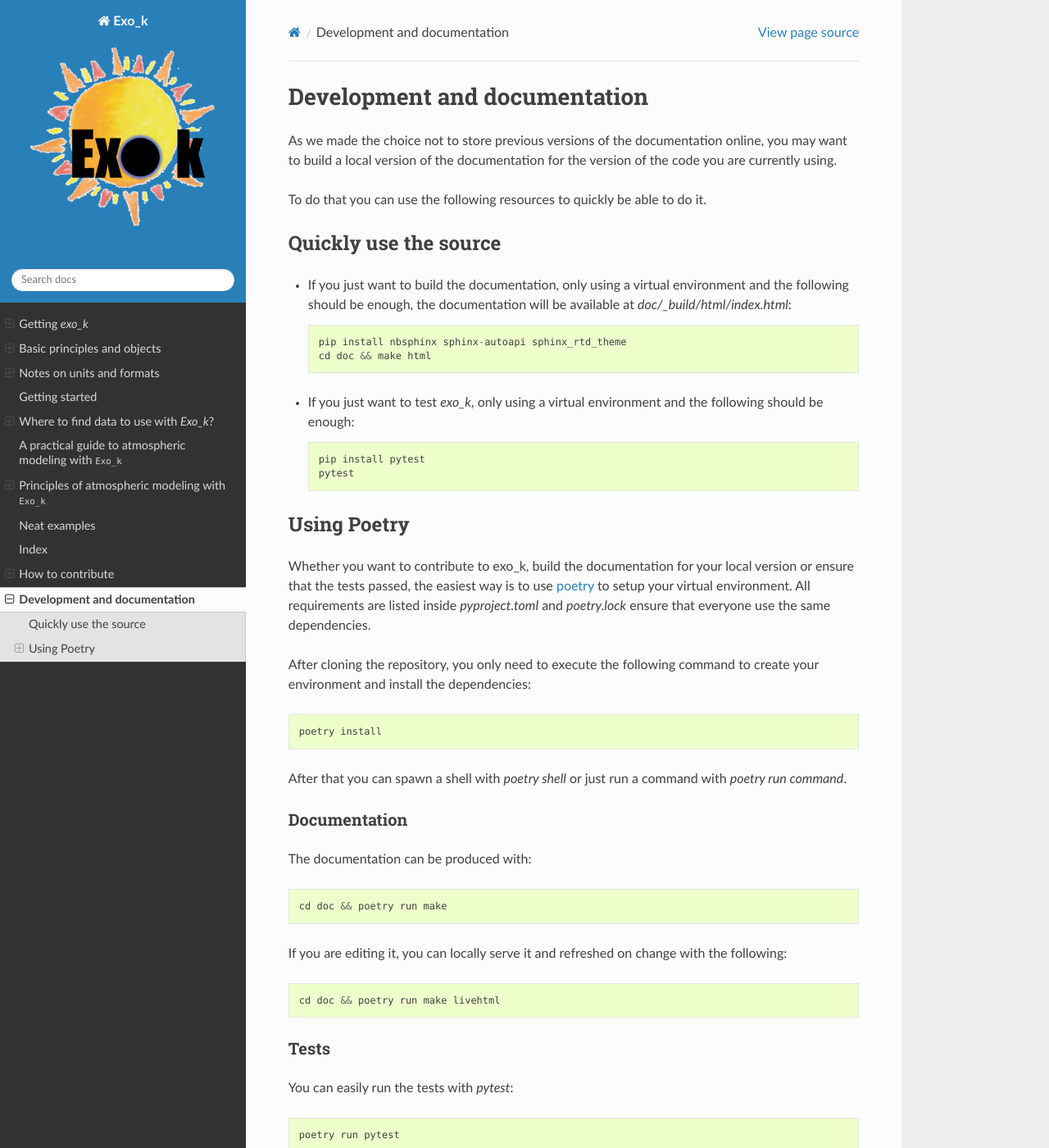
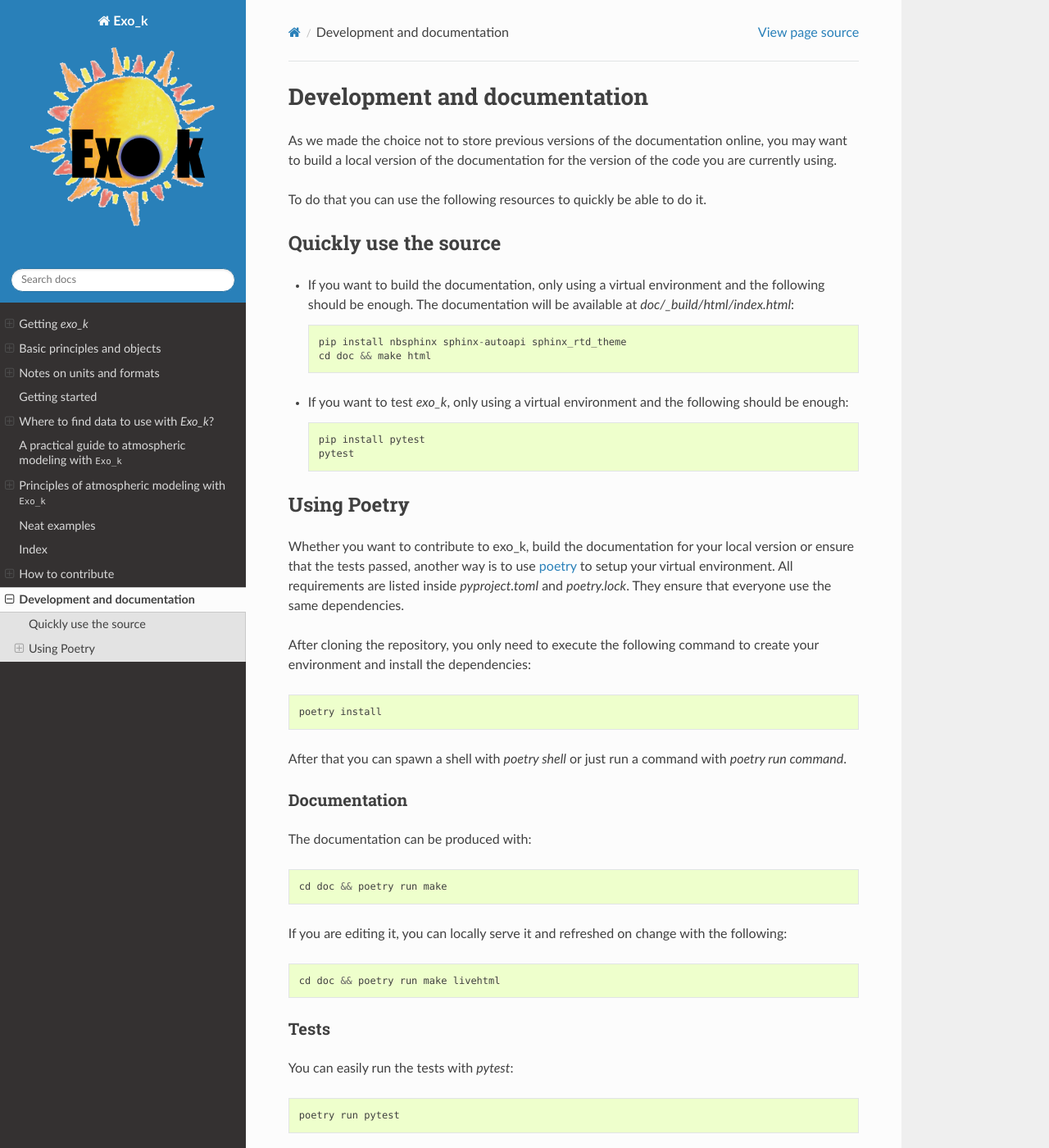
Before and after one commit to jovian-explorer/exo_k, a Sphinx documentation site: the page built from doc/dev_and_doc.rst, in a window 1280 px wide and 1400 px high. Shown: the whole window at 82% size. Built offline with Sphinx 7.4.7 and the Read the Docs theme 2.0.0, drawn with Linux system fonts in a browser that asks for light colours; pages that are not in the unit, such as notebooks, are missing from menus; some of the changed text lies outside the part shown.

Commit message:
typo corrections

```diff
--- a/doc/dev_and_doc.rst
+++ b/doc/dev_and_doc.rst
@@ -10,12 +10,15 @@ To do that you can use the following resources to quickly be able to do it.
 
 Quickly use the source
 ======================
-- If you just want to build the documentation, only using a virtual environment and the following should be enough, the documentation will be available at `doc/_build/html/index.html`::
+- If you want to build the documentation,
+  only using a virtual environment and the following should be enough.
+  The documentation will be available at `doc/_build/html/index.html`::
 
     pip install nbsphinx sphinx-autoapi sphinx_rtd_theme
     cd doc && make html
 
-- If you just want to test `exo_k`, only using a virtual environment and the following should be enough::
+- If you want to test `exo_k`, only using a virtual environment
+  and the following should be enough::
 
     pip install pytest
     pytest
@@ -23,11 +26,14 @@ Quickly use the source
 Using Poetry
 ============
 
-Whether you want to contribute to exo_k, build the documentation for your local version or ensure that the tests passed,
-the easiest way is to use `poetry <https://python-poetry.org>`_ to setup your virtual environment.
-All requirements are listed inside `pyproject.toml` and `poetry.lock` ensure that everyone use the same dependencies.
+Whether you want to contribute to exo_k, build the documentation for your local version
+or ensure that the tests passed, another way is to use
+`poetry <https://python-poetry.org>`_ to setup your virtual environment.
+All requirements are listed inside `pyproject.toml` and `poetry.lock`.
+They ensure that everyone use the same dependencies.
 
-After cloning the repository, you only need to execute the following command to create your environment and install the dependencies::
+After cloning the repository, you only need to execute the following
+command to create your environment and install the dependencies::
 
     poetry install
 
@@ -49,7 +55,8 @@ You can easily run the tests with `pytest`::
 
     poetry run pytest
 
-You can enable a more verbose output with the flag `-vv`, `pytest-clarity` provide a better output in this verbose mode.
+You can enable a more verbose output with the flag `-vv`, `pytest-clarity`
+provide a better output in this verbose mode.
 
 To run a specific test, just add the path to the test file as an argument.
 
```
Also changed, not shown: other parts of doc/dev_and_doc.rst (+1 -1 lines), doc/installation.rst (+5 -3 lines).
